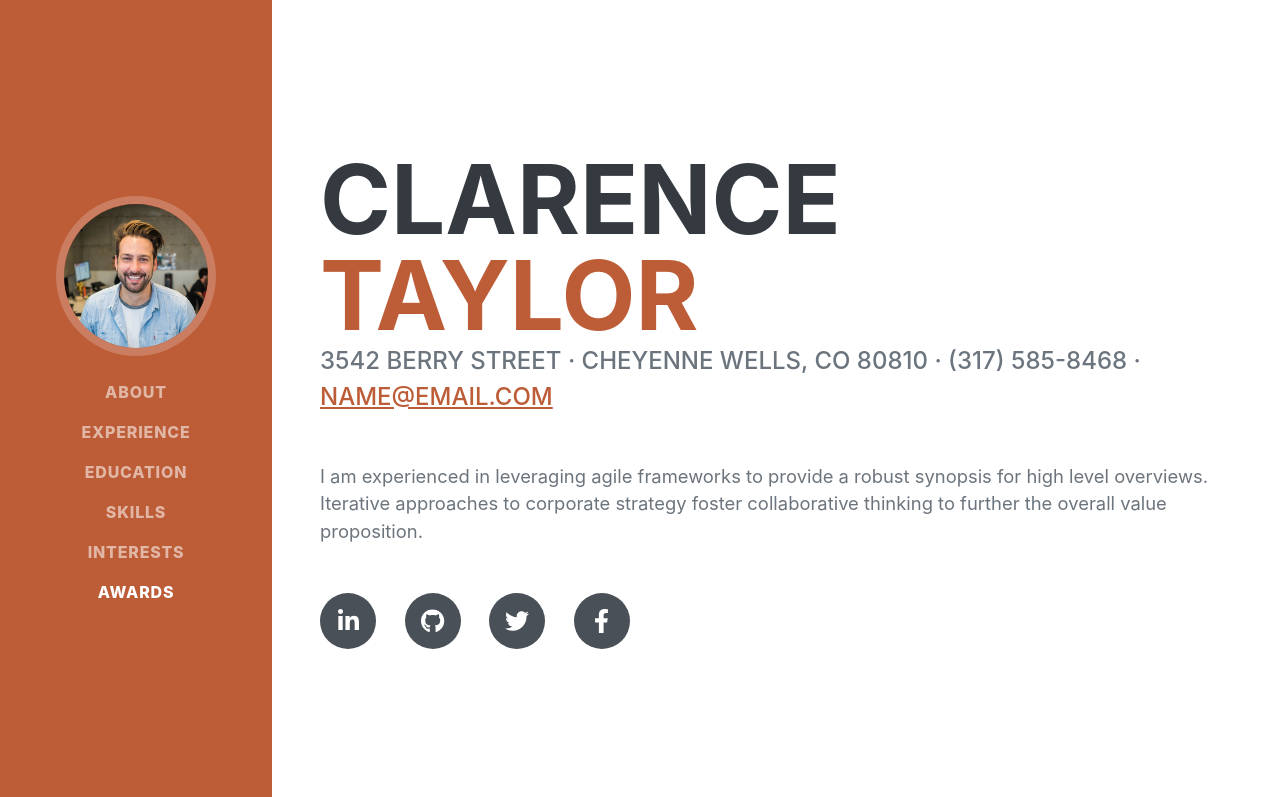
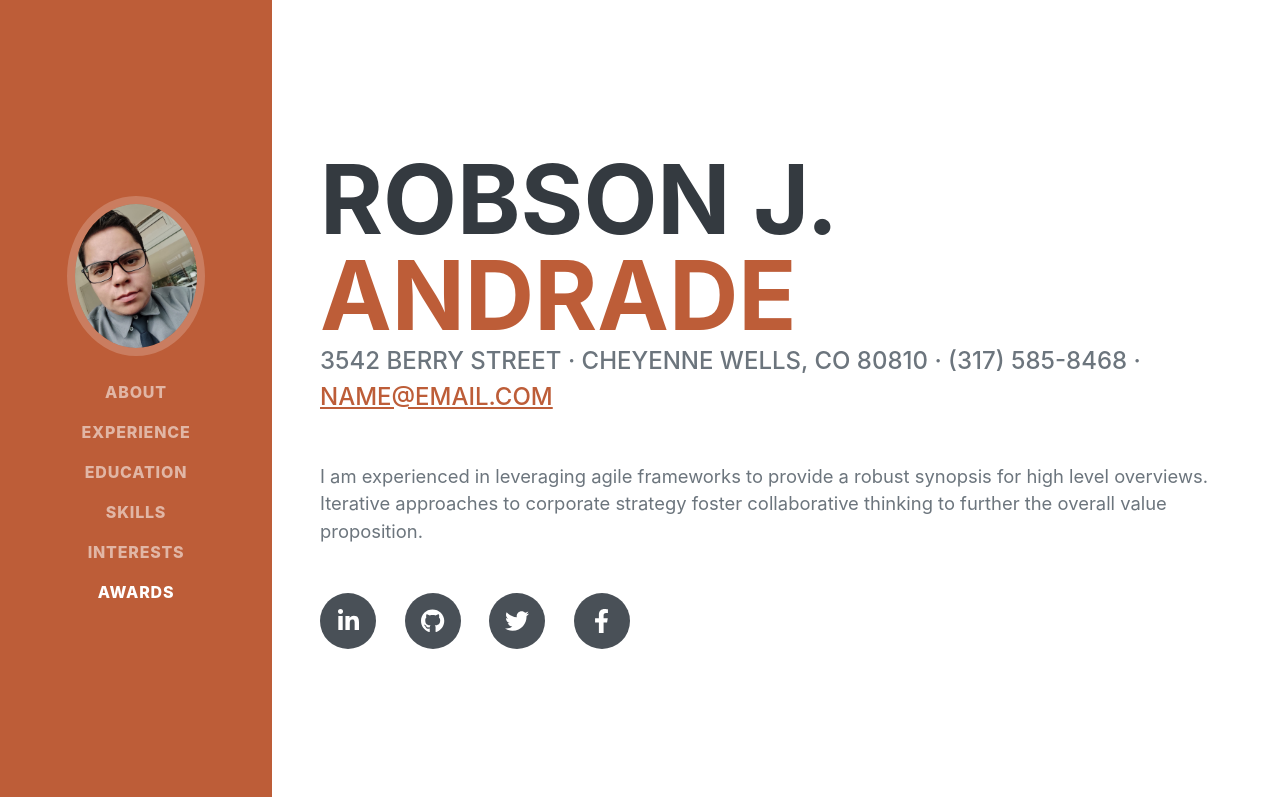
Before and after one commit to robsondanny/robsondanny.github.io, a plain HTML site: page index.html in a window 1280 px wide. Shown: the top 797 px of the page. Drawn offline with nearby package versions, Linux system fonts and the light colour scheme; a web font is replaced by a local one.

Commit message:
site alterado

```diff
--- a/index.html
+++ b/index.html
@@ -19,8 +19,8 @@
         <!-- Navigation-->
         <nav class="navbar navbar-expand-lg navbar-dark bg-primary fixed-top" id="sideNav">
             <a class="navbar-brand js-scroll-trigger" href="#page-top">
-                <span class="d-block d-lg-none">Clarence Taylor</span>
-                <span class="d-none d-lg-block"><img class="img-fluid img-profile rounded-circle mx-auto mb-2" src="assets/img/profile.jpg" alt="..." /></span>
+                <span class="d-block d-lg-none">Robson J. Andrade</span>
+                <span class="d-none d-lg-block"><img class="img-fluid img-profile rounded-circle mx-auto mb-2" src="assets/img/WhatsApp Image 2022-07-17 at 12.57.15.jpeg" alt="..." /></span>
             </a>
             <button class="navbar-toggler" type="button" data-bs-toggle="collapse" data-bs-target="#navbarResponsive" aria-controls="navbarResponsive" aria-expanded="false" aria-label="Toggle navigation"><span class="navbar-toggler-icon"></span></button>
             <div class="collapse navbar-collapse" id="navbarResponsive">
@@ -40,8 +40,8 @@
             <section class="resume-section" id="about">
                 <div class="resume-section-content">
                     <h1 class="mb-0">
-                        Clarence
-                        <span class="text-primary">Taylor</span>
+                        Robson J.
+                        <span class="text-primary">Andrade</span>
                     </h1>
                     <div class="subheading mb-5">
                         3542 Berry Street · Cheyenne Wells, CO 80810 · (317) 585-8468 ·
```
Also changed, not shown: assets/img/WhatsApp Image 2022-07-17 at 12.57.15.jpeg (added), assets/img/profile.jpg (deleted).
